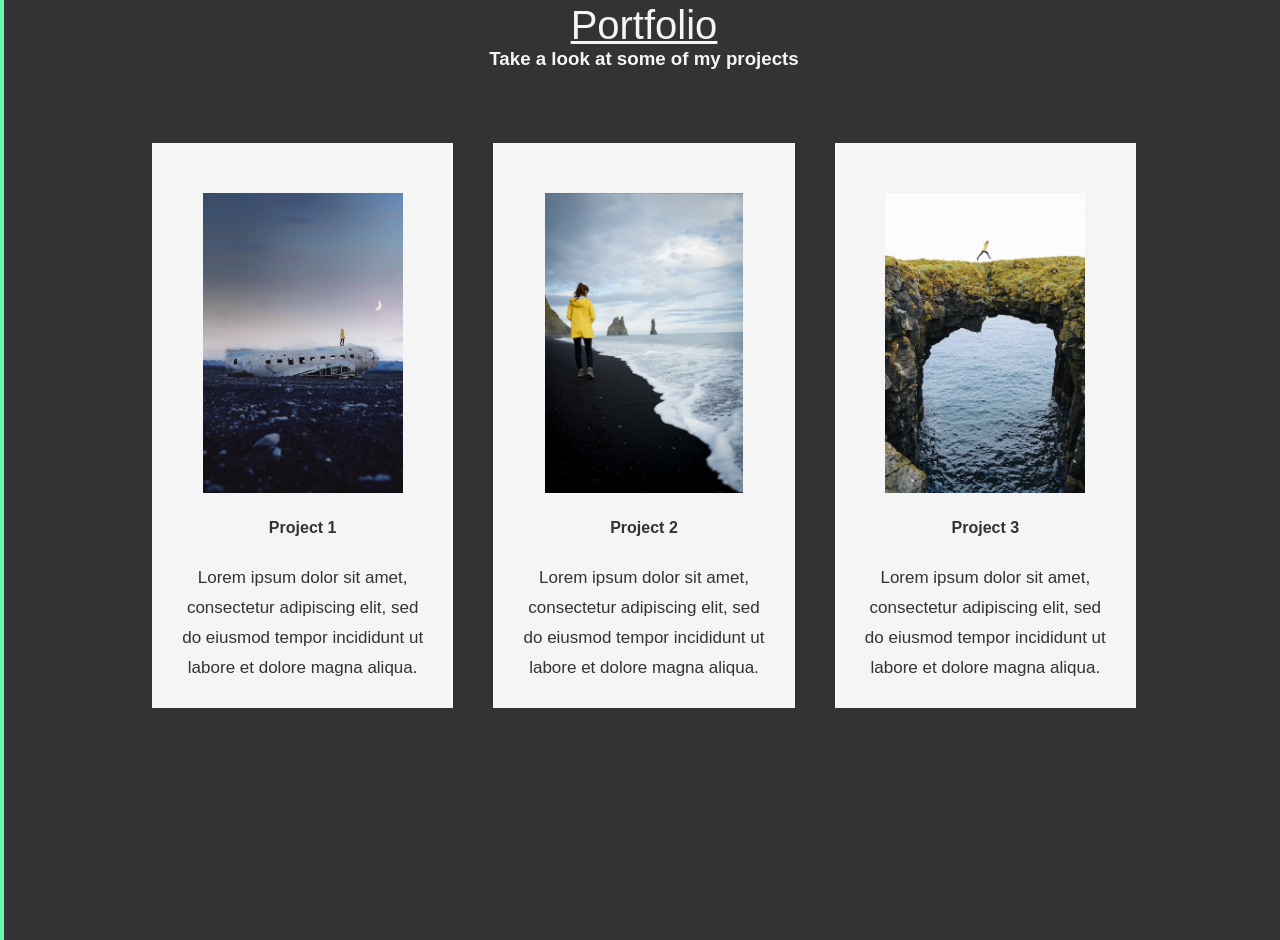
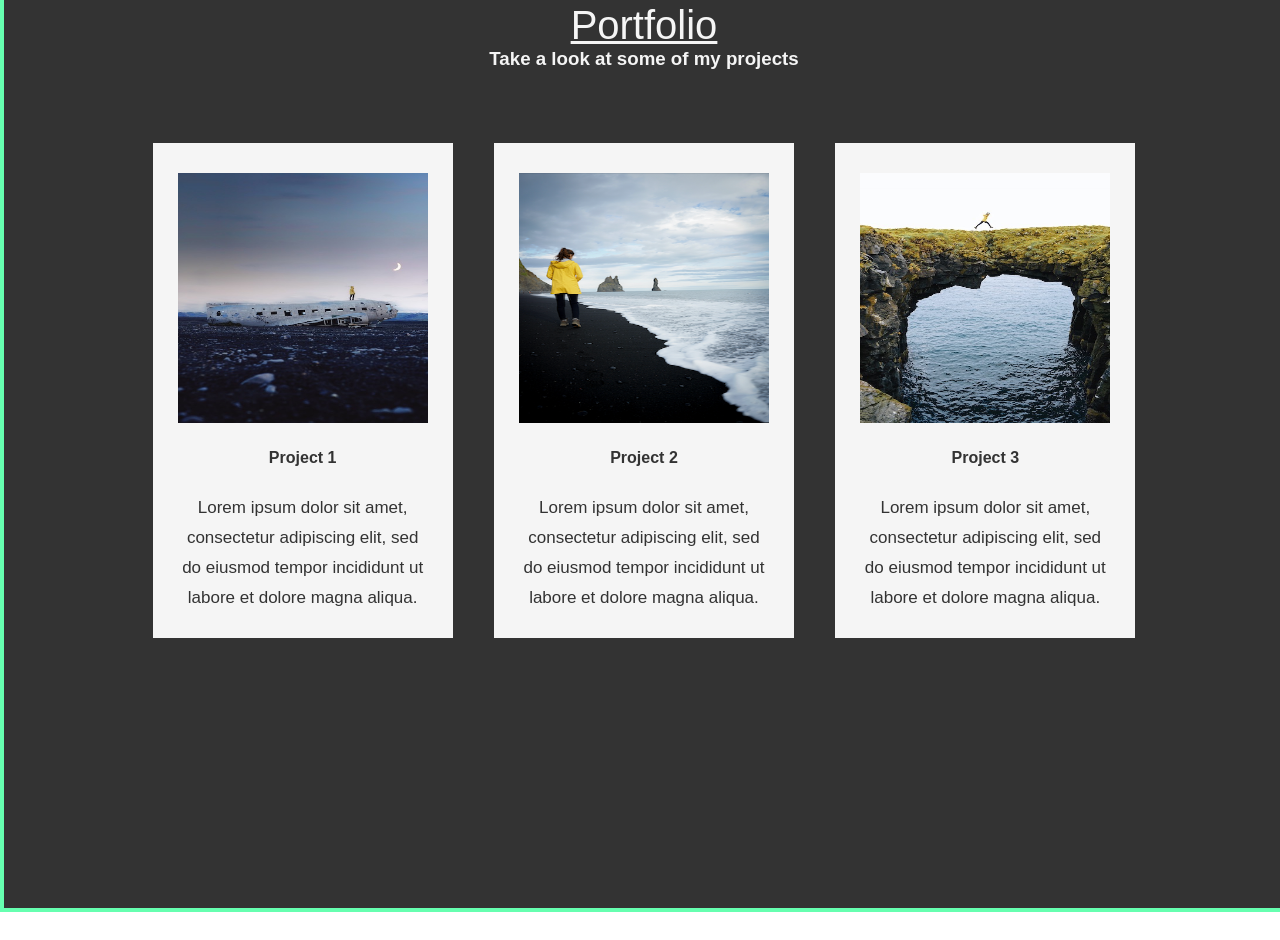
Before and after one commit to alina-costa/portfolio-AC, a plain HTML site: page index.html in a window 1280 px wide. Shown: the part 1319-2259 px from the top of the page. Drawn offline with nearby package versions, Linux system fonts and the light colour scheme.

Commit message:
made project card smaller, added one image file

```diff
--- a/assets/css/style.css
+++ b/assets/css/style.css
@@ -134,16 +134,17 @@ h2 {
   flex: 1;
   background: whitesmoke;
   color: rgb(51, 51, 51);
-  max-height: 620px;
-  max-width: 370px;
+  max-height: 500px;
+  max-width: 300px;
   position: relative;
   top: -250px;
 }
 
 .project img {
-  max-width: auto;
-  height: 300px;
-  padding-top: 50px;
+  /* max-width: auto; */
+  width: 250px;
+  height: 250px;
+  padding-top: 30px;
 }
 
 .project-info {
```
Also changed, not shown: index.html (+1 -0 lines), assets/css/images/port-logo.png (added).
